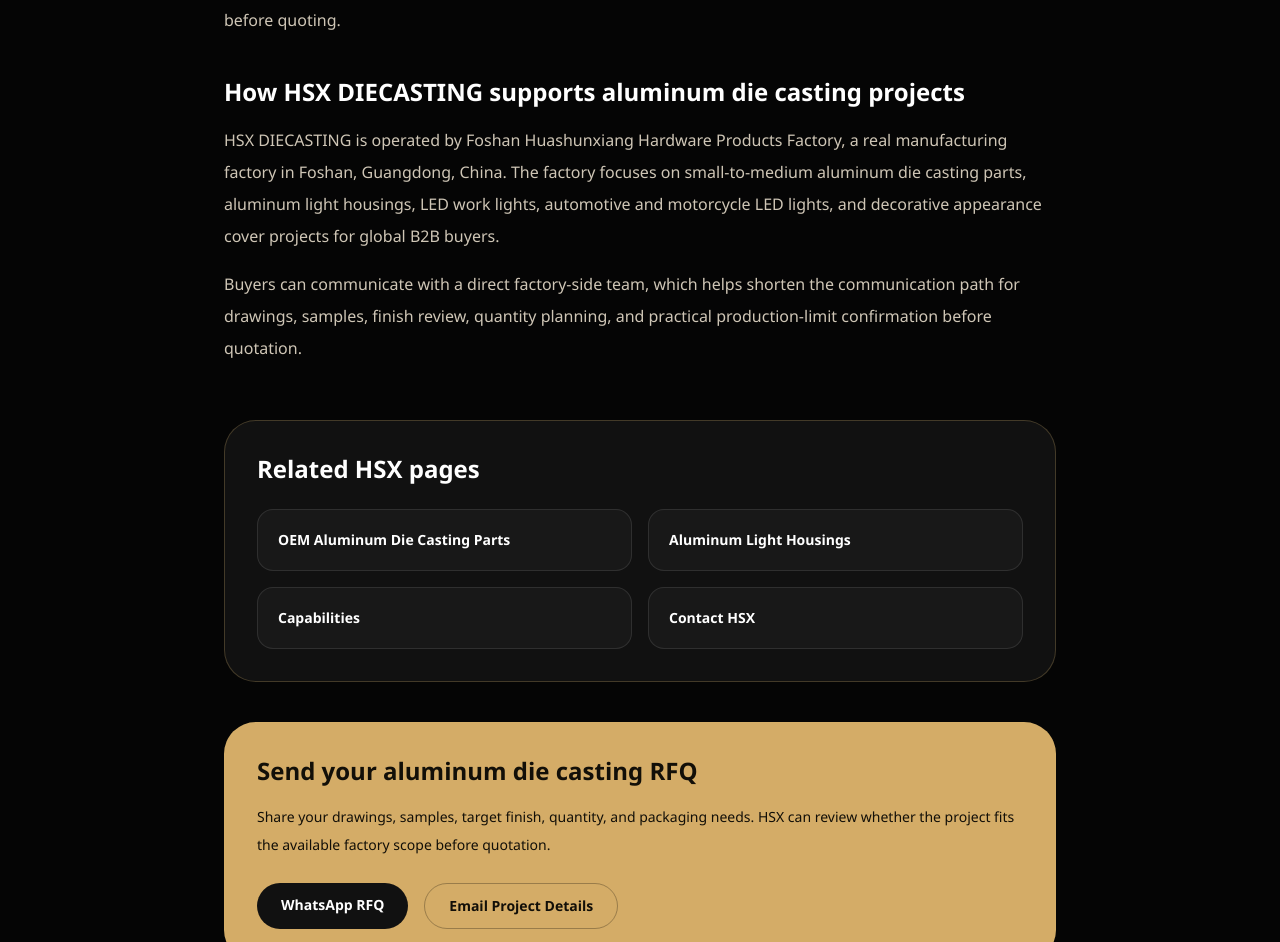
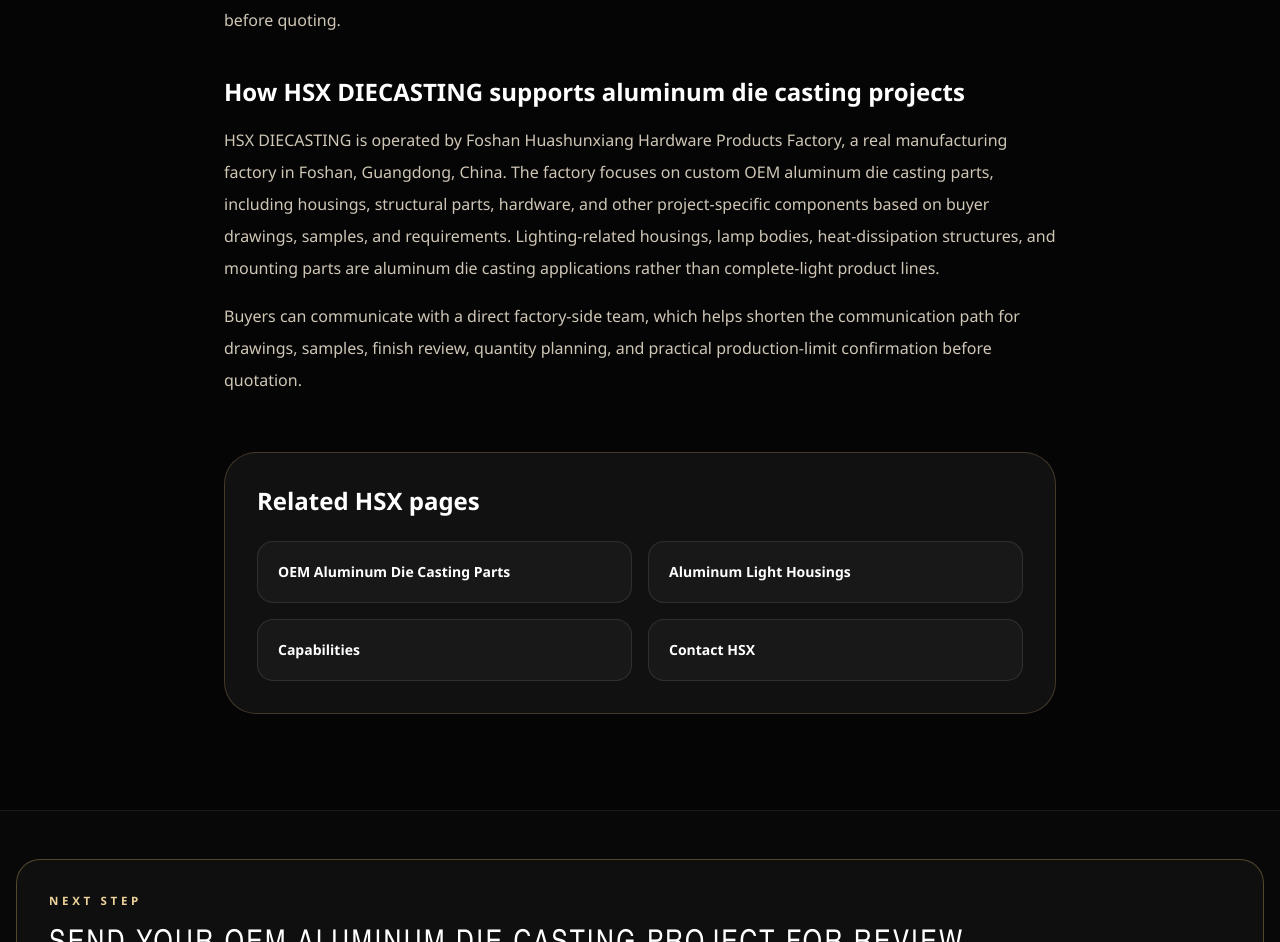
Before and after one commit to nicolsonhuang-byte/hsxdiecasting, a Next.js app: page /blog/what-is-aluminum-die-casting in a window 1280 px wide. Shown: the part 1550-2492 px from the top of the page. Built offline with nearby package versions, Linux system fonts and the light colour scheme.

Commit message:
Refocus aluminum die casting guide on OEM project scope

```diff
--- a/src/app/blog/what-is-aluminum-die-casting/page.tsx
+++ b/src/app/blog/what-is-aluminum-die-casting/page.tsx
@@ -15,12 +15,6 @@
   description: articleDescription,
   path: articlePath,
 });
-
-const contactDetails = {
-  email: "nicolson@hsxdiecasting.com",
-  whatsappHref:
-    "https://wa.me/8617666155283?text=Hello%20HSX%20Diecasting%2C%20I%20am%20interested%20in%20OEM%20aluminum%20die%20casting%20parts.%20Please%20contact%20me%20with%20quotation%20details.",
-};
 
 const relatedLinks = [
   { label: "OEM Aluminum Die Casting Parts", href: "/products/oem-aluminum-die-casting-parts" },
@@ -129,9 +123,12 @@
             <p className="mt-4">
               HSX DIECASTING is operated by Foshan Huashunxiang Hardware Products
               Factory, a real manufacturing factory in Foshan, Guangdong, China. The
-              factory focuses on small-to-medium aluminum die casting parts, aluminum
-              light housings, LED work lights, automotive and motorcycle LED lights,
-              and decorative appearance cover projects for global B2B buyers.
+              factory focuses on custom OEM aluminum die casting parts, including
+              housings, structural parts, hardware, and other project-specific
+              components based on buyer drawings, samples, and requirements.
+              Lighting-related housings, lamp bodies, heat-dissipation structures,
+              and mounting parts are aluminum die casting applications rather than
+              complete-light product lines.
             </p>
             <p className="mt-4">
               Buyers can communicate with a direct factory-side team, which helps
@@ -157,25 +154,6 @@
           </div>
         </section>
 
-        <section className="mt-10 rounded-[2rem] border border-[#d7b56d]/25 bg-[#d4ac67] p-8 text-[#120f08]">
-          <h2 className="text-2xl font-semibold">Send your aluminum die casting RFQ</h2>
-          <p className="mt-4 text-sm leading-7">
-            Share your drawings, samples, target finish, quantity, and packaging
-            needs. HSX can review whether the project fits the available factory
-            scope before quotation.
-          </p>
-          <div className="mt-6 flex flex-col gap-4 sm:flex-row sm:flex-wrap">
-            <a href={contactDetails.whatsappHref} className="rounded-full bg-[#111] px-6 py-3 text-center text-sm font-semibold !text-white">
-              WhatsApp RFQ
-            </a>
-            <a
-              href={`mailto:${contactDetails.email}?subject=RFQ%20for%20OEM%20Aluminum%20Die%20Casting%20Parts&body=Hello%20HSX%20Diecasting%2C%0A%0AI%20would%20like%20to%20request%20a%20quotation%20for%20OEM%20aluminum%20die%20casting%20parts.%0A%0APart%20type%3A%0AQuantity%3A%0AMaterial%20/%20finish%3A%0ADrawing%20or%20sample%20available%3A%0APackaging%20requirements%3A%0A%0APlease%20contact%20me%20with%20pricing%20and%20production%20details.%0A%0ABest%20regards%2C`}
-              className="rounded-full border border-[#120f08]/30 px-6 py-3 text-center text-sm font-semibold"
-            >
-              Email Project Details
-            </a>
-          </div>
-        </section>
       </article>
     </main>
   );
```
